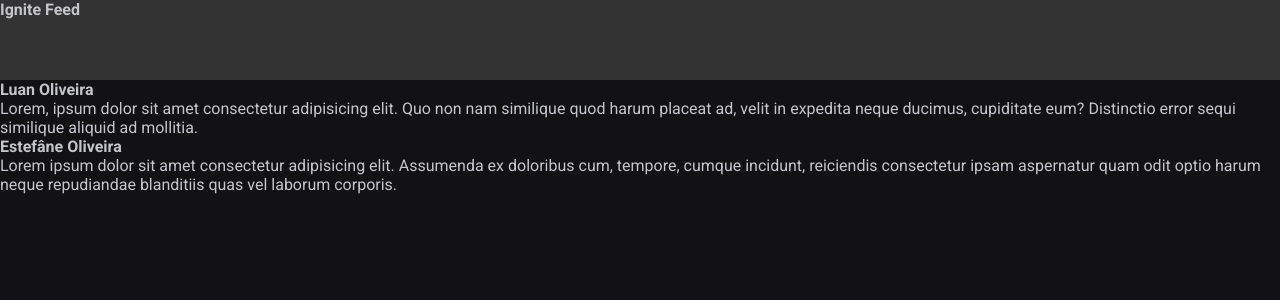
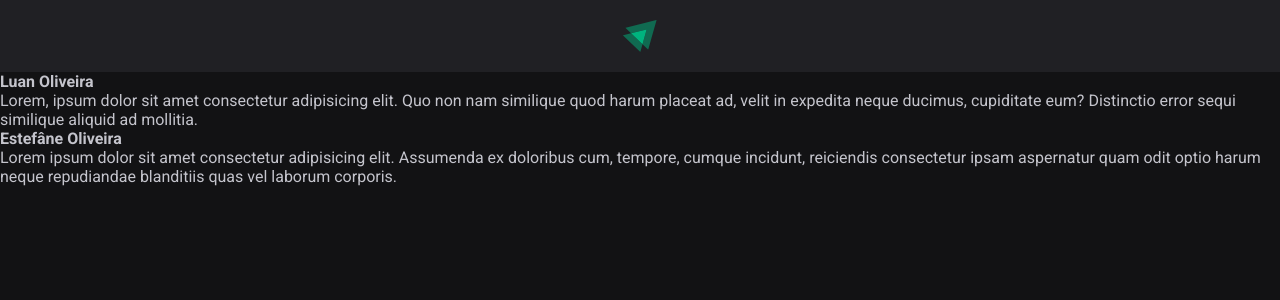
Before and after one commit to luanoliveira98/react-js-courses, a React (Vite) app in the folder Rocketseat/Getting_Started/01-reactjs-fundamentals/: page / in a window 1280 px wide. Shown: the top 300 px of the page. Built offline with nearby package versions, Linux system fonts and the light colour scheme.

Commit message:
class: component header

```diff
--- a/Rocketseat/Getting_Started/01-reactjs-fundamentals/src/components/Header.jsx
+++ b/Rocketseat/Getting_Started/01-reactjs-fundamentals/src/components/Header.jsx
@@ -1,9 +1,11 @@
 import styles from './Header.module.css';
+
+import igniteLogo from '../assets/ignite-logo.svg';
 
 export function Header() {
   return (
     <header className={styles.header}>
-      <strong>Ignite Feed</strong>
+      <img src={igniteLogo} alt="Ignite logo" />
     </header>
   );
 }
--- a/Rocketseat/Getting_Started/01-reactjs-fundamentals/src/components/Header.module.css
+++ b/Rocketseat/Getting_Started/01-reactjs-fundamentals/src/components/Header.module.css
@@ -1,4 +1,10 @@
 .header {
-  background: #333;
-  height: 80px;
+  background: var(--gray-800);
+  display: flex;
+  justify-content: center;
+  padding: 1.25rem 0;
 }
+
+.header img {
+  height: 2rem;
+}
```
Also changed, not shown: Rocketseat/Getting_Started/01-reactjs-fundamentals/src/assets/ignite-logo.svg (added).
